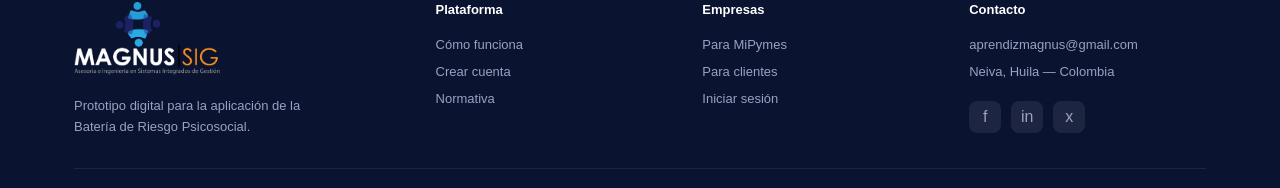
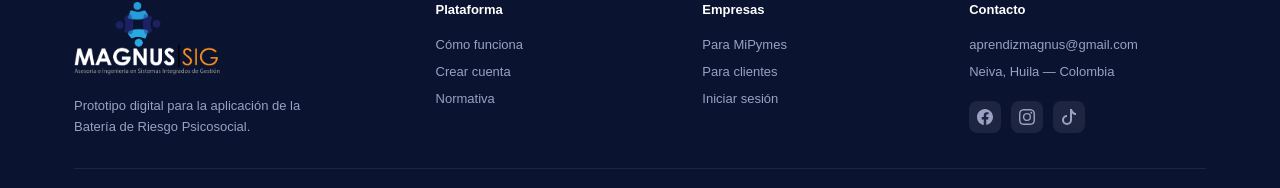
Before and after one commit to AprendicesMagnus/BateriaPsicosocial, a React (Vite) app in the folder frontend/: page / in a window 1280 px wide. Shown: the part 2924-3112 px from the top of the page. Built offline with nearby package versions, Linux system fonts and the light colour scheme; no server answers.

Commit message:
Frontend: iconos de redes del pie con enlaces reales (Facebook, Instagram, TikTok)

```diff
--- a/frontend/src/pages/Inicio.jsx
+++ b/frontend/src/pages/Inicio.jsx
@@ -2,6 +2,7 @@ import { useEffect, useRef, useState } from "react";
 import { Link, useNavigate } from "react-router-dom"; // <-- AGREGADO AQUÍ "useNavigate"
 import { VscBriefcase } from "react-icons/vsc";
 import { BsCart4 } from "react-icons/bs";
+import { BsFacebook, BsInstagram, BsTiktok } from "react-icons/bs";
 import { BsFillClipboard2Fill } from "react-icons/bs";
 import { HiOutlineUser, HiOutlineDocumentText, HiOutlineClipboardList, HiOutlineClipboardCheck, HiOutlineChartBar, } from "react-icons/hi";
 import "../styles/Inicio.css";
@@ -797,24 +798,30 @@ export default function Inicio() {
               <div className="footer__social">
 
                 <a
-                  href="#"
+                  href="https://www.facebook.com/share/19MuhyUBSa/"
+                  target="_blank"
+                  rel="noopener noreferrer"
                   aria-label="Facebook"
                 >
-                  f
+                  <BsFacebook size={16} aria-hidden="true" />
                 </a>
 
                 <a
-                  href="#"
+                  href="https://www.instagram.com/magnussig.sas"
+                  target="_blank"
+                  rel="noopener noreferrer"
                   aria-label="Instagram"
                 >
-                  in
+                  <BsInstagram size={16} aria-hidden="true" />
                 </a>
 
                 <a
-                  href="#"
-                  aria-label="X"
+                  href="https://www.tiktok.com/@magnusssig"
+                  target="_blank"
+                  rel="noopener noreferrer"
+                  aria-label="TikTok"
                 >
-                  x
+                  <BsTiktok size={16} aria-hidden="true" />
                 </a>
 
               </div>
--- a/frontend/src/pages/Landing.jsx
+++ b/frontend/src/pages/Landing.jsx
@@ -4,6 +4,7 @@ import "../styles/landing.css";
 import ModalPlanes from "../components/ModalPlanes";
 import ModalCatalogo from "../components/ModalCatalogo";
 import TiendaMenu from "../components/TiendaMenu";
+import { BsFacebook, BsInstagram, BsTiktok } from "react-icons/bs";
 
 const SLIDES = [
   "/pasare1.jpg",
@@ -245,8 +246,7 @@ export default function Landing() {
               key={src}
               src={src}
               alt={`Fondo ${index + 1}`}
-              className={`hero__background-image ${
-                index === slide ? "active" : ""
+              className={`hero__background-image ${index === slide ? "active" : ""
                 }`}
             />
           ))}
@@ -736,24 +736,30 @@ export default function Landing() {
               <div className="footer__social">
 
                 <a
-                  href="#"
+                  href="https://www.facebook.com/share/19MuhyUBSa/"
+                  target="_blank"
+                  rel="noopener noreferrer"
                   aria-label="Facebook"
                 >
-                  f
+                  <BsFacebook size={16} aria-hidden="true" />
                 </a>
 
                 <a
-                  href="#"
+                  href="https://www.instagram.com/magnussig.sas"
+                  target="_blank"
+                  rel="noopener noreferrer"
                   aria-label="Instagram"
                 >
-                  in
+                  <BsInstagram size={16} aria-hidden="true" />
                 </a>
 
                 <a
-                  href="#"
-                  aria-label="X"
+                  href="https://www.tiktok.com/@magnusssig"
+                  target="_blank"
+                  rel="noopener noreferrer"
+                  aria-label="TikTok"
                 >
-                  x
+                  <BsTiktok size={16} aria-hidden="true" />
                 </a>
 
               </div>
```
Lines whose indentation alone changed are shown as unchanged.
